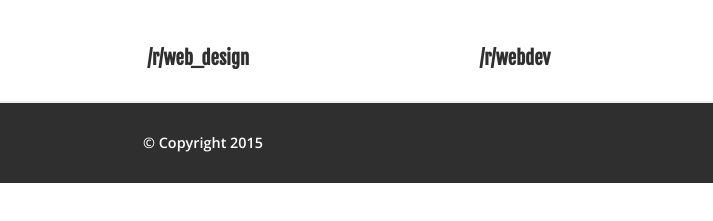
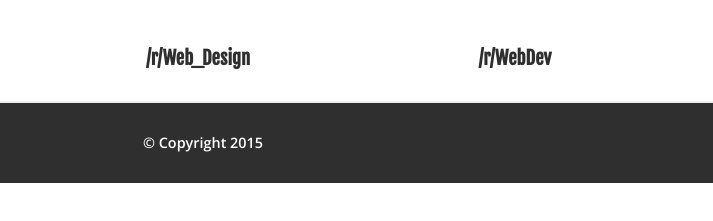
Before and after one commit to companyhen/ngReddit, a plain HTML site: page index.html in a window 1280 px wide. Shown: the part 229-450 px from the top of the page, 437-1150 px from the left. Drawn offline with nearby package versions, Linux system fonts and the light colour scheme; some packages are replaced by stand-ins of ours; no server answers.

Commit message:
Capitalize subreddit titles

```diff
--- a/partials/mainContent.html
+++ b/partials/mainContent.html
@@ -37,7 +37,7 @@
 	</div>
 
 	<div class="feedbox">
-		<h3>{{ '/r/' + 'web_design' }}</h3>
+		<h3>{{ '/r/' + 'Web_Design' }}</h3>
 		<ul>
 			<li ng-repeat="subreddit in vm.rWebDesign">
 				<a href="{{ subreddit.data.url }}" target="_blank">{{ subreddit.data.title }}</a>
@@ -46,7 +46,7 @@
 	</div>
 
 	<div class="feedbox">
-		<h3>{{ '/r/' + 'webdev' }}</h3>
+		<h3>{{ '/r/' + 'WebDev' }}</h3>
 		<ul>
 			<li ng-repeat="subreddit in vm.rWebDev">
 				<a href="{{ subreddit.data.url }}" target="_blank">{{ subreddit.data.title }}</a>
```
